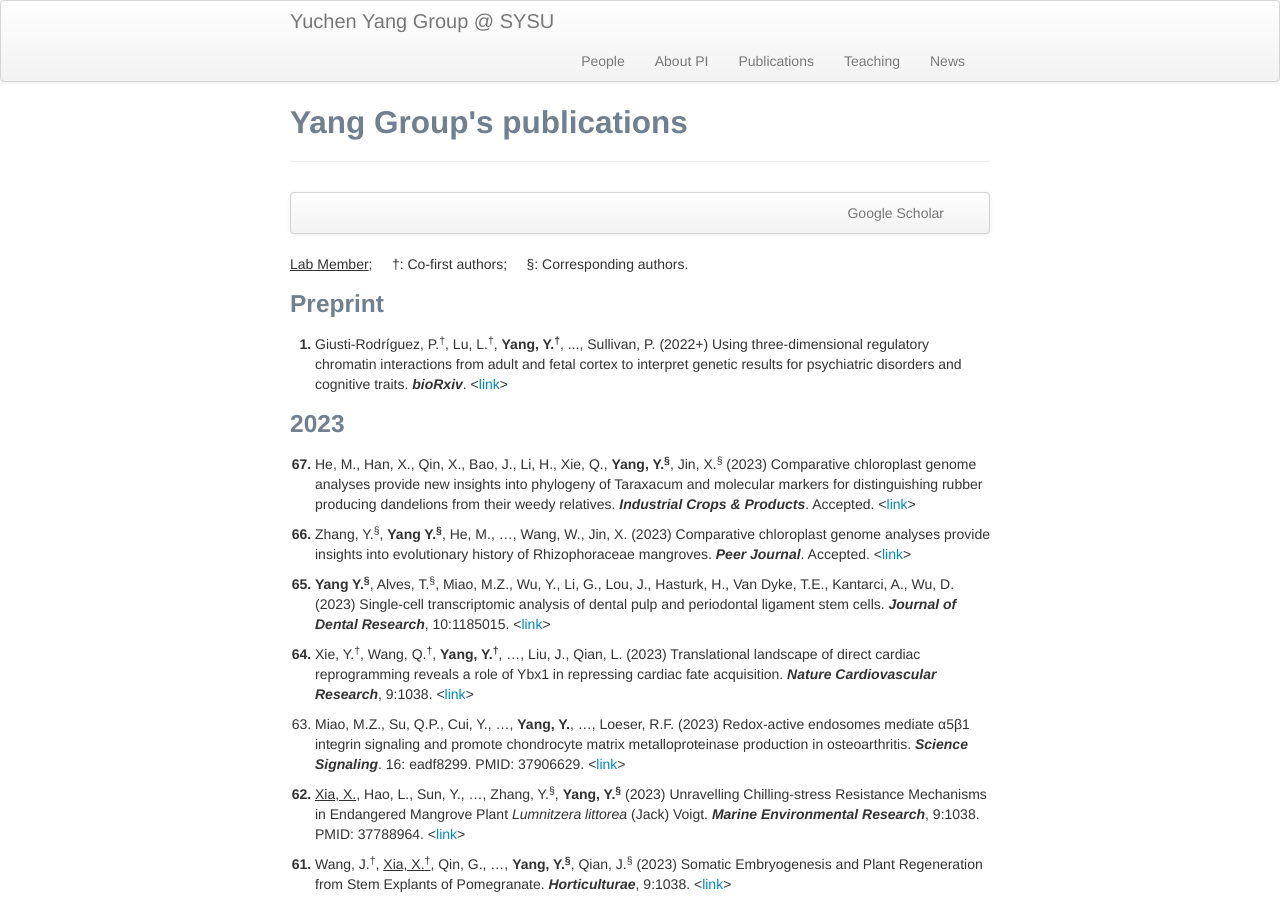
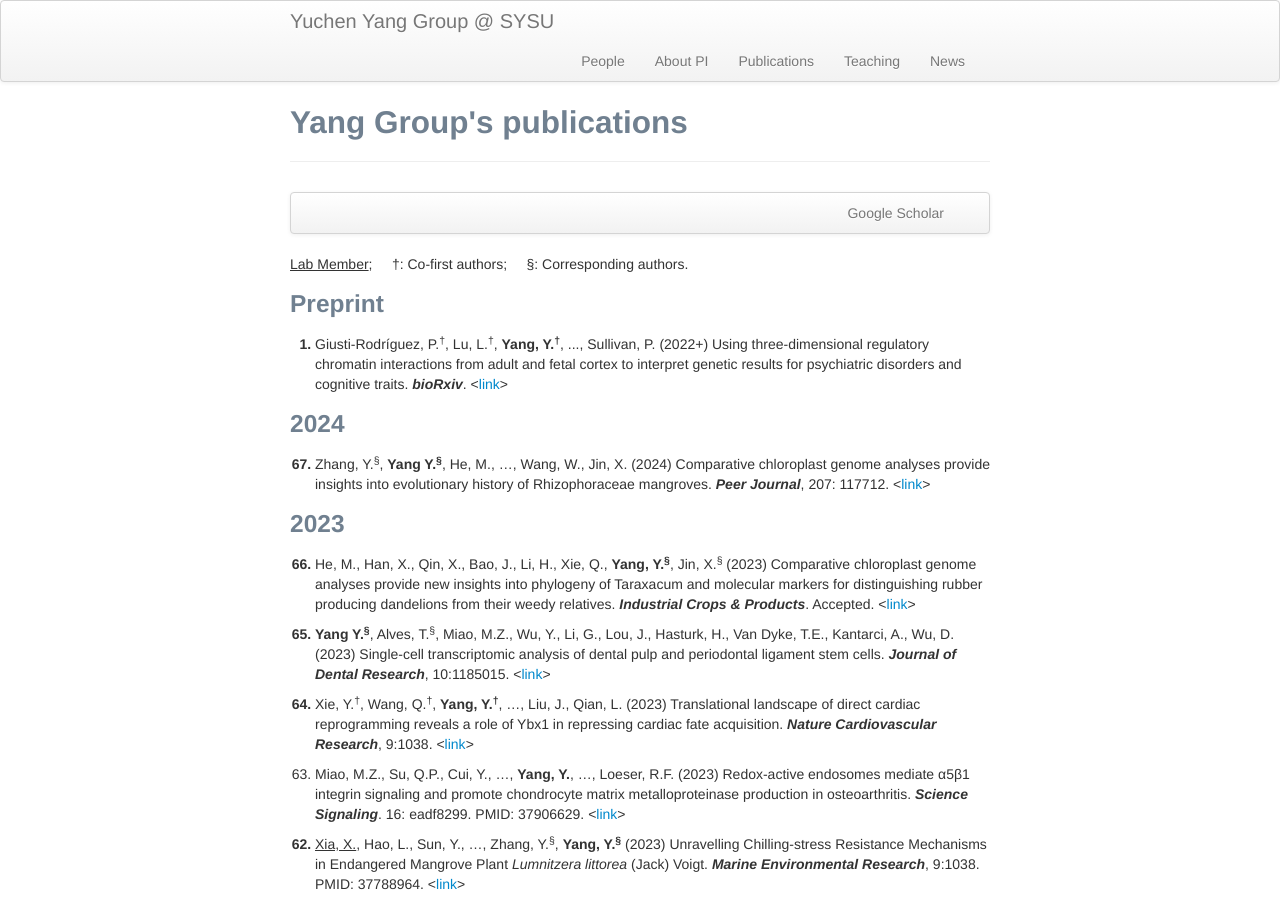
Before and after one commit to yuchenyanggroup/yuchenyanggroup.github.io, a Jekyll site: the page built from pages/pubs.md, in a window 1280 px wide and 900 px high. Built offline with Jekyll 4.4.1, drawn with Linux system fonts in a browser that asks for light colours.

Commit message:
Update pubs.md

```diff
--- a/pages/pubs.md
+++ b/pages/pubs.md
@@ -16,11 +16,11 @@ title: Yang Group's publications
 ### Preprint
 <ol start="1" style="font-weight: bold;"> <li><span style="font-weight: normal;">Giusti-Rodríguez, P.<sup>&dagger;</sup>, Lu, L.<sup>&dagger;</sup>, <b>Yang, Y.<sup>&dagger;</sup></b>, ..., Sullivan, P. (2022+) Using three-dimensional regulatory chromatin interactions from adult and fetal cortex to interpret genetic results for psychiatric disorders and cognitive traits. <i><b>bioRxiv</b></i>. <<a href="https://www.biorxiv.org/content/10.1101/406330v1.full">link</a>></span></li></ol>
 
+### 2024
+<ol start="67" style="font-weight: bold;"> <li><span style="font-weight: normal;"> Zhang, Y.<sup>&sect;</sup>, <b>Yang Y.<sup>&sect;</sup></b>, He, M., …, Wang, W., Jin, X. (2024) Comparative chloroplast genome analyses provide insights into evolutionary history of Rhizophoraceae mangroves. <i><b>Peer Journal</b></i>, 207: 117712. <<a href="https://www.sciencedirect.com/science/article/pii/S0926669023014772">link</a>></span></li></ol>
+
 ### 2023
-
-<ol start="67" style="font-weight: bold;"> <li><span style="font-weight: normal;"> He, M., Han, X., Qin, X., Bao, J., Li, H., Xie, Q., <b>Yang, Y.<sup>&sect;</sup></b>, Jin, X.<sup>&sect;</sup> (2023) Comparative chloroplast genome analyses provide new insights into phylogeny of Taraxacum and molecular markers for distinguishing rubber producing dandelions from their weedy relatives. <i><b>Industrial Crops & Products</b></i>. Accepted. <<a href="https://www.frontiersin.org/articles/10.3389/fmars.2023.1185015/full">link</a>></span></li></ol>
-
-<ol start="66" style="font-weight: bold;"> <li><span style="font-weight: normal;"> Zhang, Y.<sup>&sect;</sup>, <b>Yang Y.<sup>&sect;</sup></b>, He, M., …, Wang, W., Jin, X. (2023) Comparative chloroplast genome analyses provide insights into evolutionary history of Rhizophoraceae mangroves. <i><b>Peer Journal</b></i>. Accepted. <<a href="https://www.frontiersin.org/articles/10.3389/fmars.2023.1185015/full">link</a>></span></li></ol>
+<ol start="66" style="font-weight: bold;"> <li><span style="font-weight: normal;"> He, M., Han, X., Qin, X., Bao, J., Li, H., Xie, Q., <b>Yang, Y.<sup>&sect;</sup></b>, Jin, X.<sup>&sect;</sup> (2023) Comparative chloroplast genome analyses provide new insights into phylogeny of Taraxacum and molecular markers for distinguishing rubber producing dandelions from their weedy relatives. <i><b>Industrial Crops & Products</b></i>. Accepted. <<a href="https://www.frontiersin.org/articles/10.3389/fmars.2023.1185015/full">link</a>></span></li></ol>
 
 <ol start="65" style="font-weight: bold;"> <li><span style="font-weight: normal;"> <b>Yang Y.<sup>&sect;</sup></b>, Alves, T.<sup>&sect;</sup>, Miao, M.Z., Wu, Y., Li, G., Lou, J., Hasturk, H., Van Dyke, T.E., Kantarci, A., Wu, D. (2023) Single-cell transcriptomic analysis of dental pulp and periodontal ligament stem cells. <i><b>Journal of Dental Research</b></i>, 10:1185015. <<a href="https://www.frontiersin.org/articles/10.3389/fmars.2023.1185015/full">link</a>></span></li></ol>
 
```
